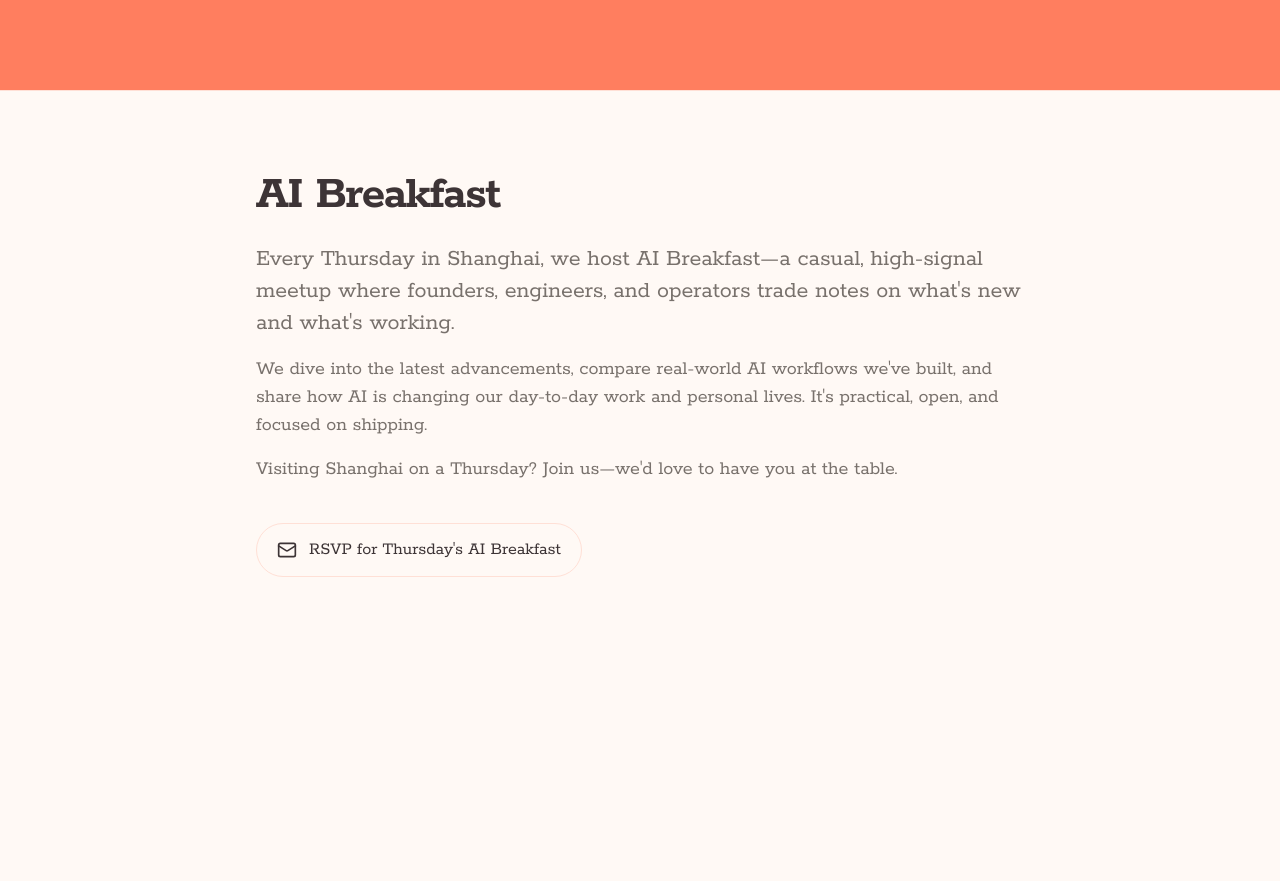
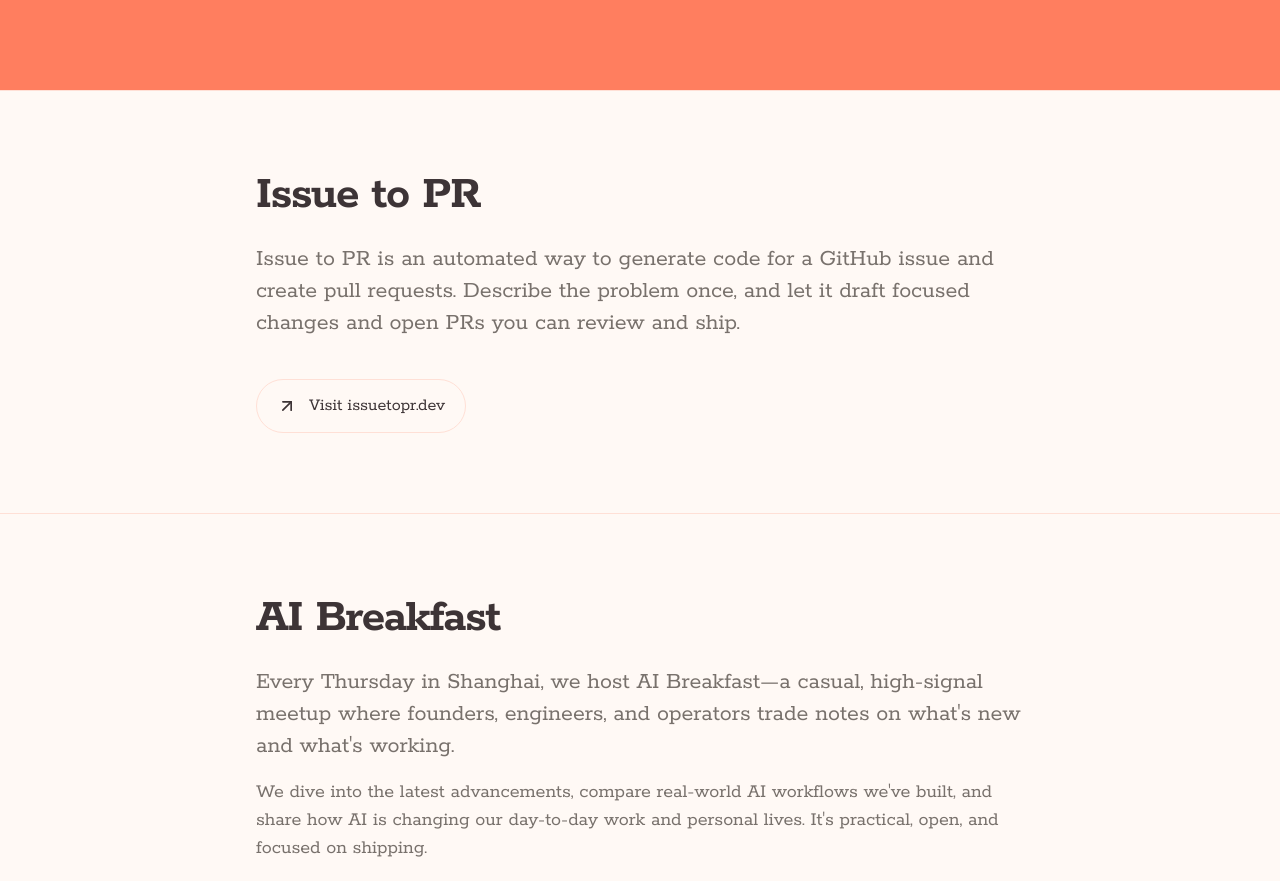
Before and after one commit to youngchingjui/young-and-ai, a Next.js app: page / in a window 1280 px wide. Shown: the part 1350-2231 px from the top of the page. Before the commit the page ends 2007 px from the top, so only its background shows below. Built offline with nearby package versions, Linux system fonts and the light colour scheme.

Commit message:
feat: add Issue to PR section before AI Breakfast with link to issuetopr.dev

```diff
--- a/app/page.tsx
+++ b/app/page.tsx
@@ -1,5 +1,6 @@
 import Hero from "@/components/Hero"
 import Intro from "@/components/Intro"
+import IssueToPR from "@/components/IssueToPR"
 import Community from "@/components/Community"
 
 export default function Home() {
@@ -7,6 +8,7 @@
     <>
       <Hero />
       <Intro />
+      <IssueToPR />
       <Community />
     </>
   )
--- /dev/null
+++ b/components/IssueToPR.tsx
@@ -0,0 +1,28 @@
+import { ArrowUpRight } from "lucide-react"
+
+export default function IssueToPR() {
+  return (
+    <section className="border-t border-primary/10 py-20 px-4">
+      <div className="container mx-auto">
+        <div className="mx-auto max-w-3xl">
+          <h2 className="text-3xl md:text-5xl font-semibold tracking-tight">Issue to PR</h2>
+          <p className="mt-6 text-xl leading-relaxed md:text-2xl text-muted-foreground">
+            Issue to PR is an automated way to generate code for a GitHub issue and create pull requests. Describe the problem once, and let it draft focused changes and open PRs you can review and ship.
+          </p>
+          <div className="mt-10">
+            <a
+              href="https://issuetopr.dev"
+              target="_blank"
+              rel="noopener noreferrer"
+              aria-label="Visit issuetopr.dev"
+              className="inline-flex items-center gap-3 rounded-full border border-foreground/20 px-5 py-3 hover:bg-foreground/5 focus:outline-none focus:ring-2 focus:ring-offset-2 focus:ring-foreground/30 transition"
+            >
+              <ArrowUpRight className="w-5 h-5" />
+              <span className="text-base md:text-lg">Visit issuetopr.dev</span>
+            </a>
+          </div>
+        </div>
+      </div>
+    </section>
+  )
+}
```
